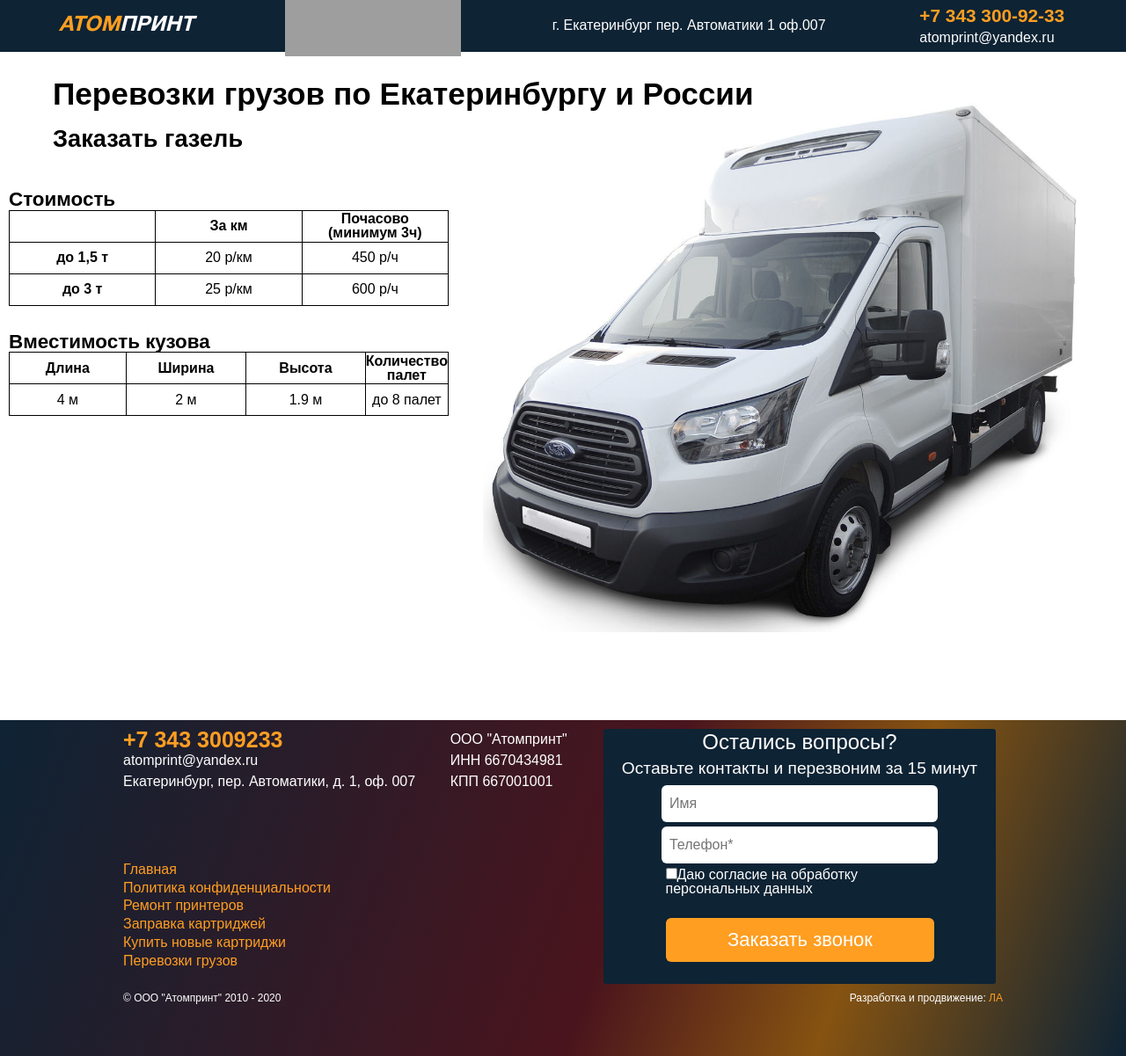
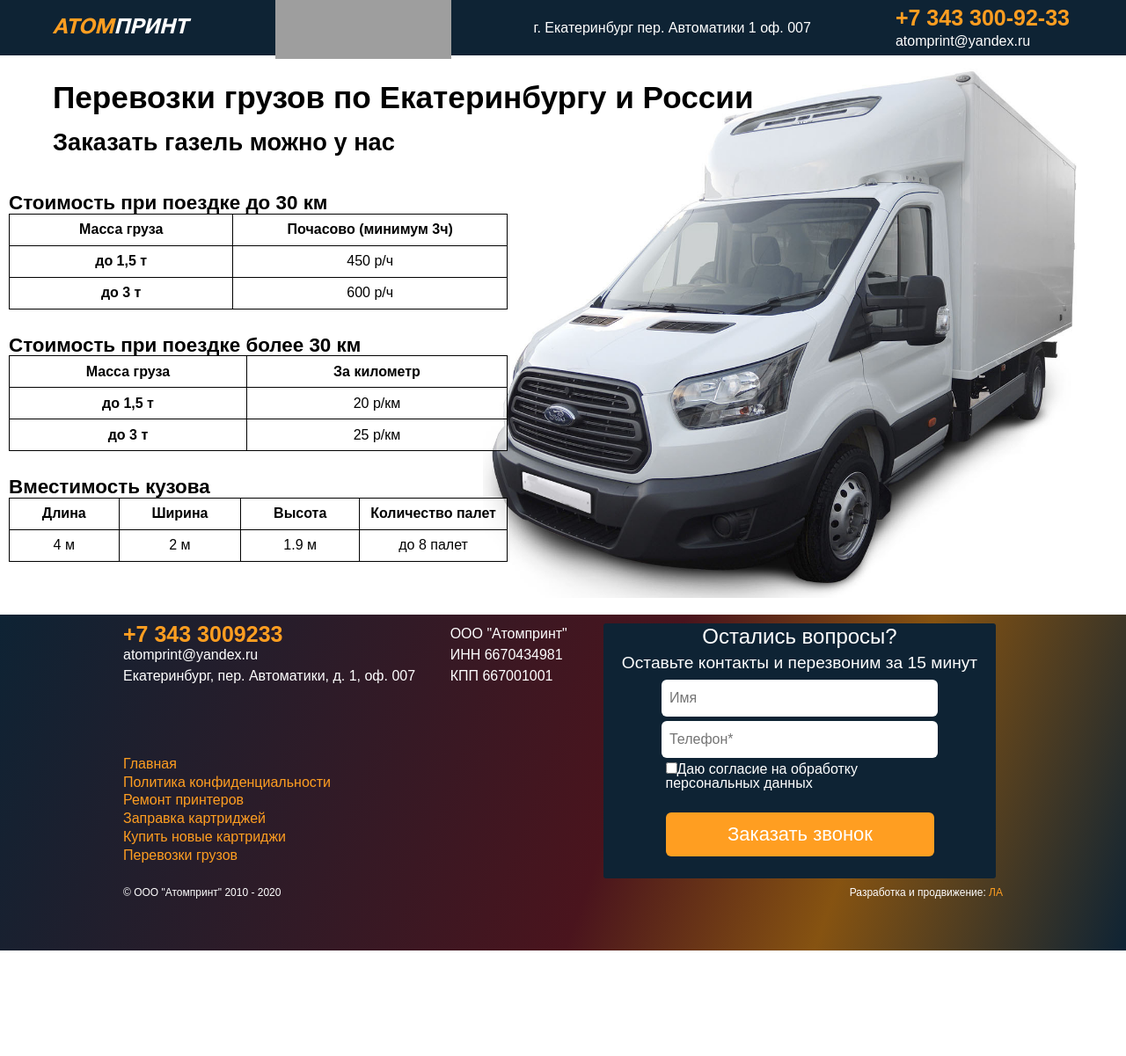
Before and after one commit to AntonLeontev/atomprint.ru, a PHP site: page /perevozki.php in a window 1280 px wide. Shown: the whole page at 88% size. After the commit the page ends 1081 px from the top, so only its background shows below. Run offline with PHP 8.4, Linux system fonts and the light colour scheme; some libraries are stand-ins or nearby versions; grey boxes are pictures that could not be loaded.

Commit message:
Мобильная версия страницы перевозок

```diff
--- a/assets/css/perevozki.css
+++ b/assets/css/perevozki.css
@@ -19,6 +19,7 @@
   font-family: Helvetica-NeueCyr, sans-serif;
   font-size: 1.5rem;
   font-style: italic;
+  padding-right: 10px;
 }
 .logo_red {
   color: #FF9E21;
@@ -28,6 +29,13 @@
   position: relative;
   bottom: 25px;
 }
+.adress {
+  padding: 0 3px 0 3px;
+  text-align: center;
+}
+.contacts {
+  min-width: 205px;
+}
 .contact {
   padding: 3px;
 }
@@ -46,7 +62,8 @@
   background-position: 95% 35%;
   background-repeat: no-repeat;
   background-size: 55%;
-  min-height: 95vh;
+  min-height: auto;
+  padding-bottom: 30px;
 }
 .h1 {
   font-size: 2.2rem;
@@ -62,16 +79,16 @@
   padding: 0;
 }
 .table {
-  min-width: 400px;
+  min-width: 300px;
   width: 45%;
-  max-width: 500px;
+  max-width: 700px;
   padding: 30px 15px;
   margin-bottom: 30px;
   background-color: rgba(255, 255, 255, 0.65);
 }
 .table_col {
   height: 35px;
-  width: 33%;
+  width: 2%;
   border: solid 1px #000;
   text-align: center;
   vertical-align: middle;
--- a/perevozki.php
+++ b/perevozki.php
@@ -13,6 +13,8 @@
   <link rel="stylesheet" href="/assets/css/reset.css">
   <link rel="stylesheet" href="/assets/css/perevozki.css">
   <link rel="stylesheet" href="/assets/css/blocks/pop-up_map.css">
+  <link href="https://fonts.googleapis.com/icon?family=Material+Icons"
+      rel="stylesheet">
   <script src="https://ajax.googleapis.com/ajax/libs/jquery/1.12.4/jquery.min.js"></script>
   <script type="text/javascript" src="/assets/js/scripts_body.js"></script>
   <script type="text/javascript" src="/assets/js/jquery.flexisel.js"></script>
@@ -50,35 +52,52 @@
         <iframe scrolling="no" width="200" height="70" frameborder="0" src="https://ati.su/widgets/badge/?id=841611&type=gray">
         </iframe>
       </div>
-      <adress class="adress">г. Екатеринбург пер. Автоматики 1 оф.007</adress>
+      <adress class="adress">г.&nbsp;Екатеринбург пер. Автоматики&nbsp;1 оф.&nbsp;007</adress>
       <div class="contacts">
-        <div class="tel contact">+7 343 300-92-33</div>
+        <div class="tel contact"><a class="zphone" href="tel:+73433009233">+7 343 300-92-33</a></div>
         <div class="mail contact">atomprint@yandex.ru</div>
       </div>
+      <a class="call_btn" href="tel:+73433009233"><i class="material-icons">phone</i></a>
     </div>
   </header>
   <main class="main">
     <div class="first_screen">
       <h1 class="h1">Перевозки грузов по Екатеринбургу и России</h1>
-      <h2 class="h2">Заказать газель</h2>
+      <h2 class="h2">Заказать газель можно у нас</h2>
+      <h3 class="h3">Стоимость при поездке до 30&nbsp;км</h3>
       <table class="table price">
-        <h3 class="h3">Стоимость</h3>
         <tr class="table_row">
-          <td class="table_col"></td>
-          <td class="table_title table_col">За км</td>
+          <td class="table_title table_col">Масса груза</td>
           <td class="table_title table_col">Почасово (минимум&nbsp;3ч)</td>
         </tr>
         <tr class="table_row">
           <td class="table_title table_col">до 1,5 т</td>
-          <td class="table_col">20 р/км</td>
           <td class="table_col">450 р/ч</td>
         </tr>
         <tr class="table_row">
           <td class="table_title table_col">до 3 т</td>
-          <td class="table_col">25 р/км</td>
           <td class="table_col">600 р/ч</td>
         </tr>
       </table>
+
+      <h3 class="h3">Стоимость при поездке более 30&nbsp;км</h3>
+
+      <table class="table price">
+        <tr class="table_row">
+          <td class="table_title table_col">Масса груза</td>
+          <td class="table_title table_col">За километр</td>
+        </tr>
+        <tr class="table_row">
+          <td class="table_title table_col">до 1,5 т</td>
+          <td class="table_col">20 р/км</td>
+        </tr>
+        <tr class="table_row">
+          <td class="table_title table_col">до 3 т</td>
+          <td class="table_col">25 р/км</td>
+        </tr>
+      </table>
+
+
 
       <table class="table size">
         <h3 class="h3">Вместимость кузова</h3>
@@ -96,7 +115,6 @@
         </tr>
       </table>
 
-
     </div>
   </main>
 
--- a/thanks_page.php
+++ b/thanks_page.php
@@ -33,18 +33,21 @@
 				  $phoneFieldset = "Телефон: ";
 				  }
 				}
+
 				if (isset($_POST['form-name'])) {
 				  if (!empty($_POST['form-name'])){
 				  $formName = strip_tags($_POST['form-name']);
 				  $formNameFieldset = "Форма: ";
 				  }
 				}
+
 				if (isset($_POST['page-title'])) {
 				  if (!empty($_POST['page-title'])){
 				  $pageTitle = strip_tags($_POST['page-title']);
 				  $pageTitleFieldset = "Страница: ";
 				  }
 				}
+
 				$token = "961313657:AAGAMoIvveEHv3GiEC_Sed4uXByUPvLZXiA";
 				$chat_id = "-322308753";
 				$arr = array(
```
Also changed, not shown: other parts of assets/css/perevozki.css (+58 -0 lines).
